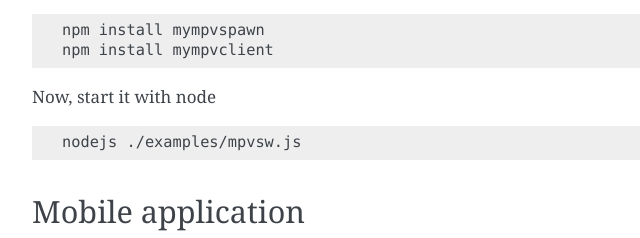
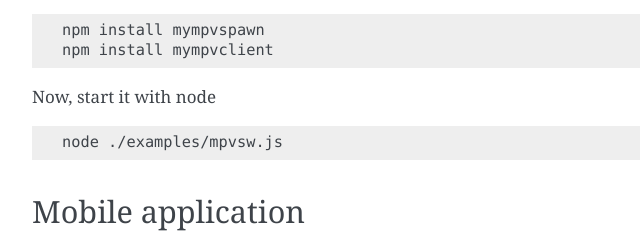
Before and after one commit to bobaoskit/bobaoskit.github.io, a plain HTML site: page bobaoskit.html in a window 1280 px wide. Shown: the part 4468-4706 px from the top of the page, 388-1028 px from the left. Drawn offline with Linux system fonts and the light colour scheme.

Commit message:
nodejs -> node

```diff
--- a/bobaoskit.html
+++ b/bobaoskit.html
@@ -204,7 +204,7 @@ npm install mympvclient
 </pre></div>
 </div>
 <p>Now, start it with node</p>
-<div class="highlight-text notranslate"><div class="highlight"><pre><span></span>nodejs ./examples/mpvsw.js
+<div class="highlight-text notranslate"><div class="highlight"><pre><span></span>node ./examples/mpvsw.js
 </pre></div>
 </div>
 </div>
```
Also changed, not shown: _sources/bobaoskit.md.txt.
